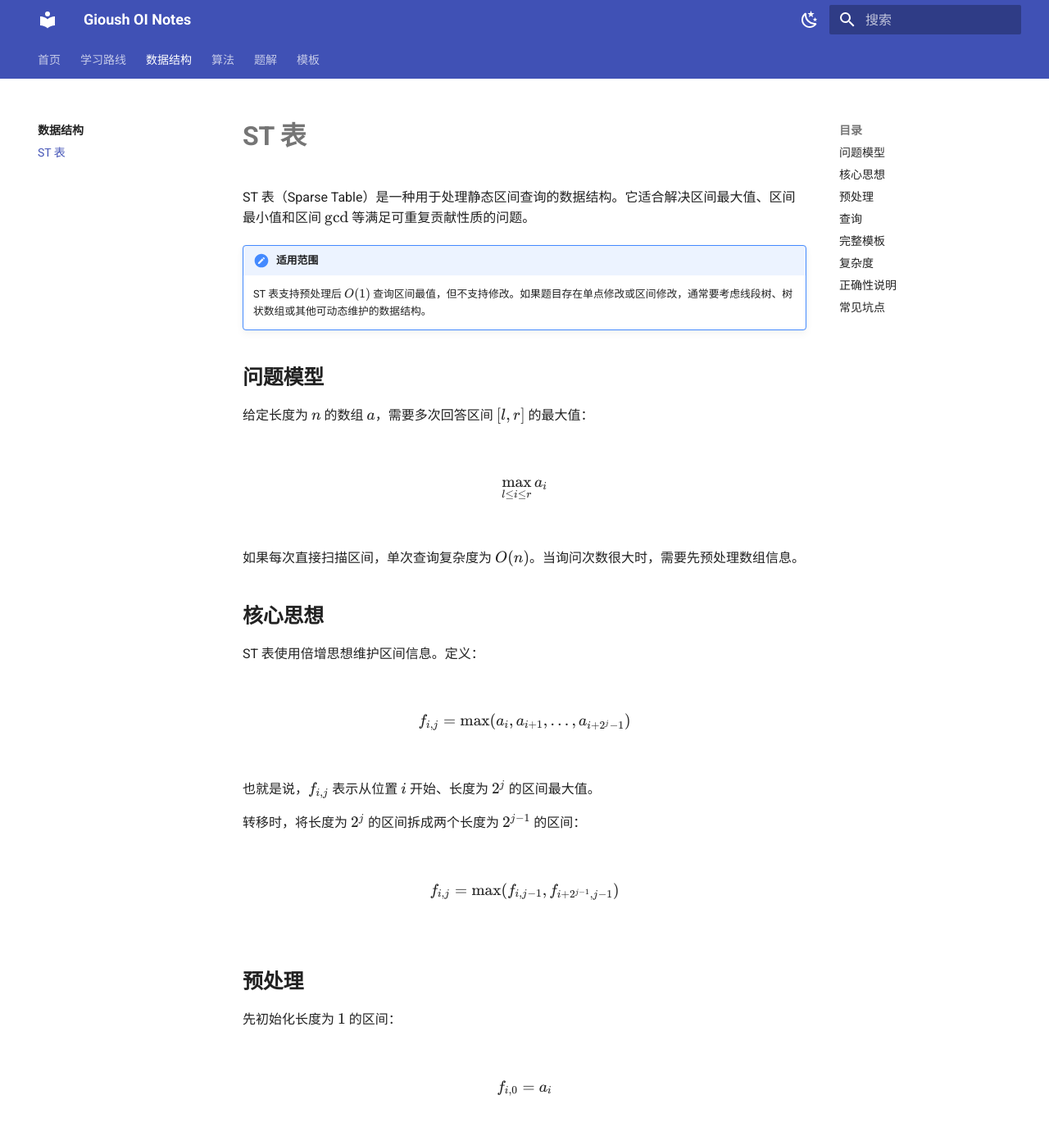
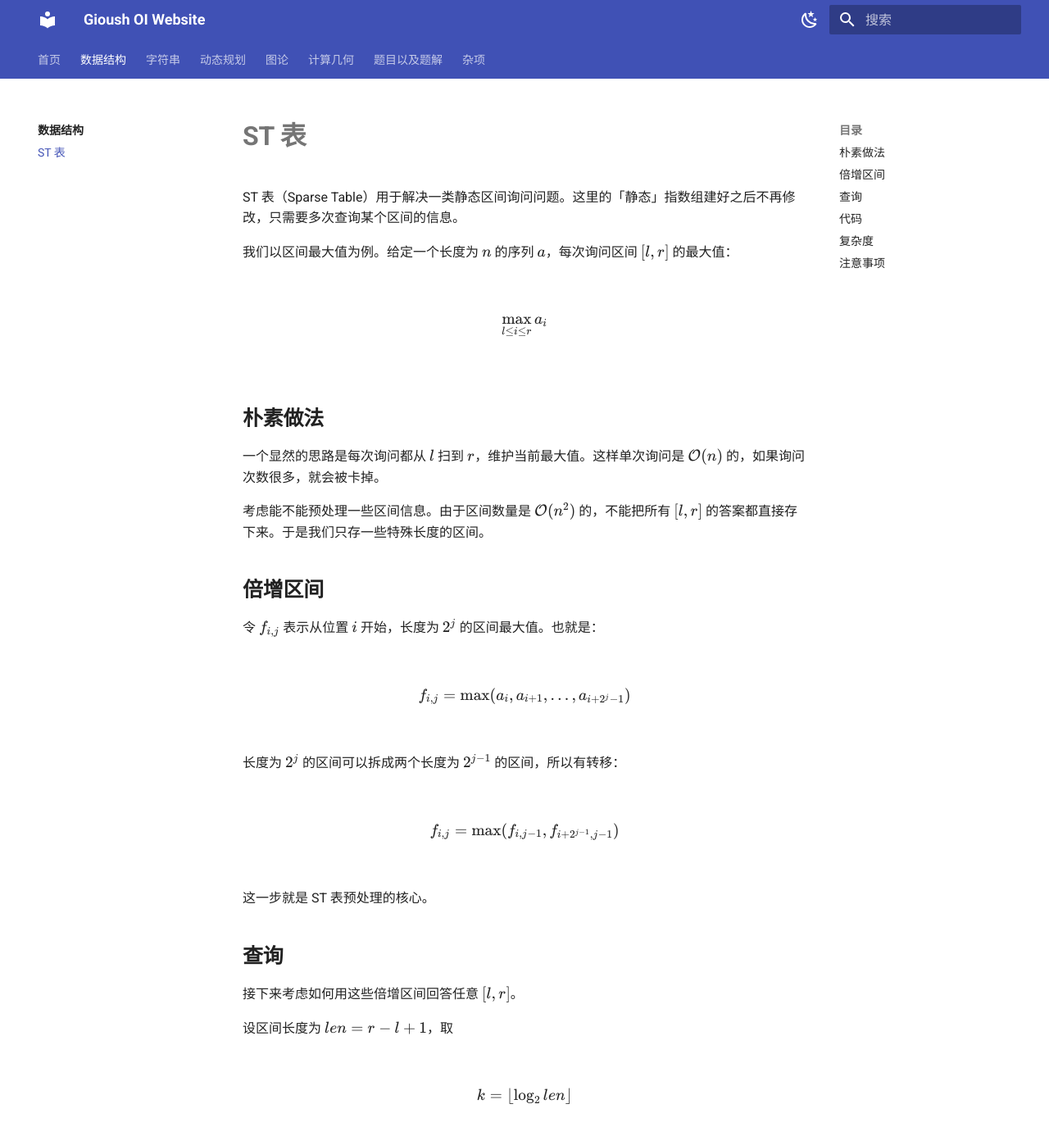
Before and after one commit to Ehundategh/Blog, an MkDocs documentation site: the page built from docs/data-structure/st-table.md, in a window 1280 px wide and 1400 px high. Shown: the top 1386 px of the window at 82% size. Built offline with MkDocs 1.6.1 and Material for MkDocs 9.7.7, drawn with Linux system fonts in a browser that asks for light colours; some of the changed text lies outside the part shown.

Commit message:
polish public blog structure

````diff
--- a/docs/data-structure/st-table.md
+++ b/docs/data-structure/st-table.md
@@ -1,156 +1,131 @@
 # ST 表
 
-ST 表（Sparse Table）是一种用于处理静态区间查询的数据结构。它适合解决区间最大值、区间最小值和区间 $\gcd$ 等满足可重复贡献性质的问题。
+ST 表（Sparse Table）用于解决一类静态区间询问问题。这里的「静态」指数组建好之后不再修改，只需要多次查询某个区间的信息。
 
-!!! note "适用范围"
-    ST 表支持预处理后 $O(1)$ 查询区间最值，但不支持修改。如果题目存在单点修改或区间修改，通常要考虑线段树、树状数组或其他可动态维护的数据结构。
-
-## 问题模型
-
-给定长度为 $n$ 的数组 $a$，需要多次回答区间 $[l,r]$ 的最大值：
+我们以区间最大值为例。给定一个长度为 $n$ 的序列 $a$，每次询问区间 $[l,r]$ 的最大值：
 
 $$
-\max_{l \le i \le r} a_i
+\max_{l\le i\le r} a_i
 $$
 
-如果每次直接扫描区间，单次查询复杂度为 $O(n)$。当询问次数很大时，需要先预处理数组信息。
+## 朴素做法
 
-## 核心思想
+一个显然的思路是每次询问都从 $l$ 扫到 $r$，维护当前最大值。这样单次询问是 $\mathcal{O}(n)$ 的，如果询问次数很多，就会被卡掉。
 
-ST 表使用倍增思想维护区间信息。定义：
+考虑能不能预处理一些区间信息。由于区间数量是 $\mathcal{O}(n^2)$ 的，不能把所有 $[l,r]$ 的答案都直接存下来。于是我们只存一些特殊长度的区间。
+
+## 倍增区间
+
+令 $f_{i,j}$ 表示从位置 $i$ 开始，长度为 $2^j$ 的区间最大值。也就是：
 
 $$
-f_{i,j} = \max(a_i, a_{i+1}, \ldots, a_{i+2^j-1})
+f_{i,j}=\max(a_i,a_{i+1},\ldots,a_{i+2^j-1})
 $$
 
-也就是说，$f_{i,j}$ 表示从位置 $i$ 开始、长度为 $2^j$ 的区间最大值。
-
-转移时，将长度为 $2^j$ 的区间拆成两个长度为 $2^{j-1}$ 的区间：
+长度为 $2^j$ 的区间可以拆成两个长度为 $2^{j-1}$ 的区间，所以有转移：
 
 $$
-f_{i,j} = \max(f_{i,j-1}, f_{i+2^{j-1},j-1})
+f_{i,j}=\max(f_{i,j-1},f_{i+2^{j-1},j-1})
 $$
 
-## 预处理
-
-先初始化长度为 $1$ 的区间：
-
-$$
-f_{i,0}=a_i
-$$
-
-再枚举区间长度的指数 $j$，计算所有起点 $i$。
-
-```cpp
-for (int i = 1; i <= n; i++) {
-    st[i][0] = a[i];
-}
-
-for (int j = 1; (1 << j) <= n; j++) {
-    for (int i = 1; i + (1 << j) - 1 <= n; i++) {
-        st[i][j] = max(st[i][j - 1], st[i + (1 << (j - 1))][j - 1]);
-    }
-}
-```
+这一步就是 ST 表预处理的核心。
 
 ## 查询
 
-查询区间 $[l,r]$ 时，令：
+接下来考虑如何用这些倍增区间回答任意 $[l,r]$。
+
+设区间长度为 $len=r-l+1$，取
 
 $$
-k = \lfloor \log_2(r-l+1) \rfloor
+k=\lfloor\log_2 len\rfloor
 $$
 
-取两个长度为 $2^k$ 的区间覆盖原区间：
+那么 $2^k\le len$。我们取两个长度为 $2^k$ 的区间：
 
-- 左区间：$[l,l+2^k-1]$
-- 右区间：$[r-2^k+1,r]$
+- 左边一段：$[l,l+2^k-1]$。
+- 右边一段：$[r-2^k+1,r]$。
 
-由于最大值允许重复覆盖，答案为：
+这两段一定能覆盖整个 $[l,r]$，中间可以有重叠。由于最大值满足重复贡献不影响答案，所以答案就是：
 
 $$
-\max(f_{l,k}, f_{r-2^k+1,k})
+\max(f_{l,k},f_{r-2^k+1,k})
 $$
 
-```cpp
-int query(int l, int r) {
-    int k = lg[r - l + 1];
-    return max(st[l][k], st[r - (1 << k) + 1][k]);
-}
-```
+这里也可以看出 ST 表为什么不能直接维护区间和：区间和被重复覆盖后会算多。
 
-## 完整模板
+## 代码
+
+下面给出区间最大值的写法。下标从 $1$ 开始。
 
 ```cpp
-#include <bits/stdc++.h>
+#include <cstdio>
+#include <algorithm>
 using namespace std;
 
-const int N = 100000 + 5;
-const int K = 20;
+const int MAXN=100000+10;
+const int MAXLOG=20;
 
-int n, q;
-int a[N], lg[N], st[N][K];
+int n,m;
+int a[MAXN],Log[MAXN],ST[MAXN][MAXLOG];
 
-void build() {
-    lg[1] = 0;
-    for (int i = 2; i <= n; i++) {
-        lg[i] = lg[i >> 1] + 1;
+void Init(){
+    Log[1]=0;
+    for(int i=2;i<MAXN;i++){
+        Log[i]=Log[i>>1]+1;
     }
+}
 
-    for (int i = 1; i <= n; i++) {
-        st[i][0] = a[i];
-    }
-
-    for (int j = 1; (1 << j) <= n; j++) {
-        for (int i = 1; i + (1 << j) - 1 <= n; i++) {
-            st[i][j] = max(st[i][j - 1], st[i + (1 << (j - 1))][j - 1]);
+void Build(){
+    for(int i=1;i<=n;i++) ST[i][0]=a[i];
+    for(int j=1;(1<<j)<=n;j++){
+        for(int i=1;i+(1<<j)-1<=n;i++){
+            ST[i][j]=max(ST[i][j-1],ST[i+(1<<(j-1))][j-1]);
         }
     }
 }
 
-int query(int l, int r) {
-    int k = lg[r - l + 1];
-    return max(st[l][k], st[r - (1 << k) + 1][k]);
+int Query(int l,int r){
+    int k=Log[r-l+1];
+    return max(ST[l][k],ST[r-(1<<k)+1][k]);
 }
 
-int main() {
-    ios::sync_with_stdio(false);
-    cin.tie(nullptr);
-
-    cin >> n >> q;
-    for (int i = 1; i <= n; i++) {
-        cin >> a[i];
+int main(){
+    Init();
+    scanf("%d%d",&n,&m);
+    for(int i=1;i<=n;i++) scanf("%d",&a[i]);
+    Build();
+    while(m--){
+        int l,r;
+        scanf("%d%d",&l,&r);
+        printf("%d\n",Query(l,r));
     }
-
-    build();
-
-    while (q--) {
-        int l, r;
-        cin >> l >> r;
-        cout << query(l, r) << '\n';
-    }
-
     return 0;
 }
 ```
 
 ## 复杂度
 
-预处理需要枚举 $O(\log n)$ 层，每层最多 $O(n)$ 个状态。
+预处理时一共有 $\mathcal{O}(\log n)$ 层，每一层最多有 $\mathcal{O}(n)$ 个状态，所以预处理复杂度为
 
-- 预处理时间复杂度：$O(n \log n)$
-- 查询时间复杂度：$O(1)$
-- 空间复杂度：$O(n \log n)$
+$$
+\mathcal{O}(n\log n)
+$$
 
-## 正确性说明
+每次查询只需要取两个预处理好的区间，复杂度为
 
-预处理时，$f_{i,j}$ 被拆成两个相邻的长度为 $2^{j-1}$ 的区间。这两个区间正好覆盖 $[i,i+2^j-1]$，因此转移能得到该区间的最大值。
+$$
+\mathcal{O}(1)
+$$
 
-查询时，$k$ 是不超过区间长度的最大二进制指数。区间 $[l,l+2^k-1]$ 和 $[r-2^k+1,r]$ 都包含在 $[l,r]$ 内，并且它们的并集覆盖整个查询区间。最大值查询允许两个区间重叠，所以两段最大值再取最大，就是整个区间的最大值。
+空间复杂度为
 
-## 常见坑点
+$$
+\mathcal{O}(n\log n)
+$$
 
-- `K` 要开到 $\lfloor \log_2 n \rfloor + 1$，否则高层状态会越界。
-- 查询区间通常是闭区间，注意 `r - (1 << k) + 1` 的起点。
-- ST 表不能处理修改。
-- 如果维护的是区间和，不能用两个重叠区间查询，因为区间和不允许重复贡献。
+## 注意事项
+
+- ST 表只适合没有修改的区间询问。
+- 查询时右区间起点是 `r-(1<<k)+1`，这个 `+1` 很容易漏。
+- `MAXLOG` 至少要开到 $\lfloor\log_2 n\rfloor+1$。
+- 能用两段重叠区间查询，是因为最大值、最小值、$\gcd$ 这类运算重复贡献不影响结果。
--- a/mkdocs.yml
+++ b/mkdocs.yml
@@ -1,5 +1,5 @@
-site_name: Gioush OI Notes
-site_description: 面向 OI 学习与复盘的算法笔记。
+site_name: Gioush OI Website
+site_description: Ehundategh 维护的 OI 知识点与题解收录。
 
 theme:
   name: material
@@ -67,14 +67,18 @@ extra_css:
 
 nav:
   - 首页: index.md
-  - 学习路线:
-      - route/index.md
   - 数据结构:
       - data-structure/index.md
       - ST 表: data-structure/st-table.md
-  - 算法:
-      - algorithm/index.md
-  - 题解:
+  - 字符串:
+      - string/index.md
+  - 动态规划:
+      - dp/index.md
+  - 图论:
+      - graph/index.md
+  - 计算几何:
+      - geometry/index.md
+  - 题目以及题解:
       - solution/index.md
-  - 模板:
-      - template/index.md
+  - 杂项:
+      - misc/index.md
````
Also changed, not shown: README.md (+8 -5 lines), docs/algorithm/index.md (deleted, +0 -11 lines), docs/data-structure/index.md (+2 -2 lines), docs/dp/index.md (added, +5 -0 lines), docs/geometry/index.md (added, +5 -0 lines), docs/graph/index.md (added, +5 -0 lines), docs/index.md (+10 -18 lines), docs/misc/index.md (added, +5 -0 lines), docs/route/index.md (deleted, +0 -21 lines), docs/solution/index.md (+3 -10 lines), docs/string/index.md (added, +5 -0 lines), docs/template/index.md (deleted, +0 -10 lines).
